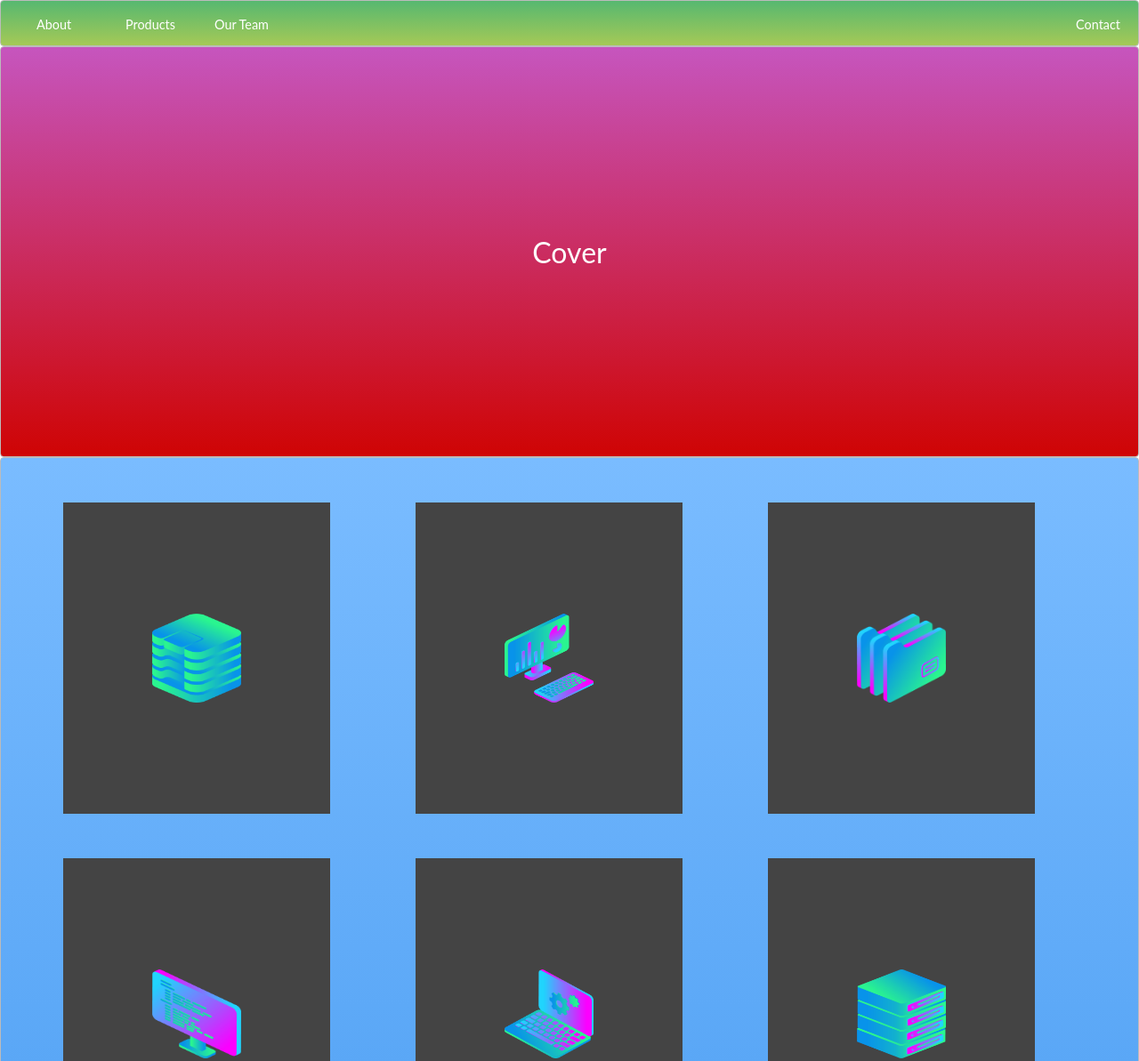
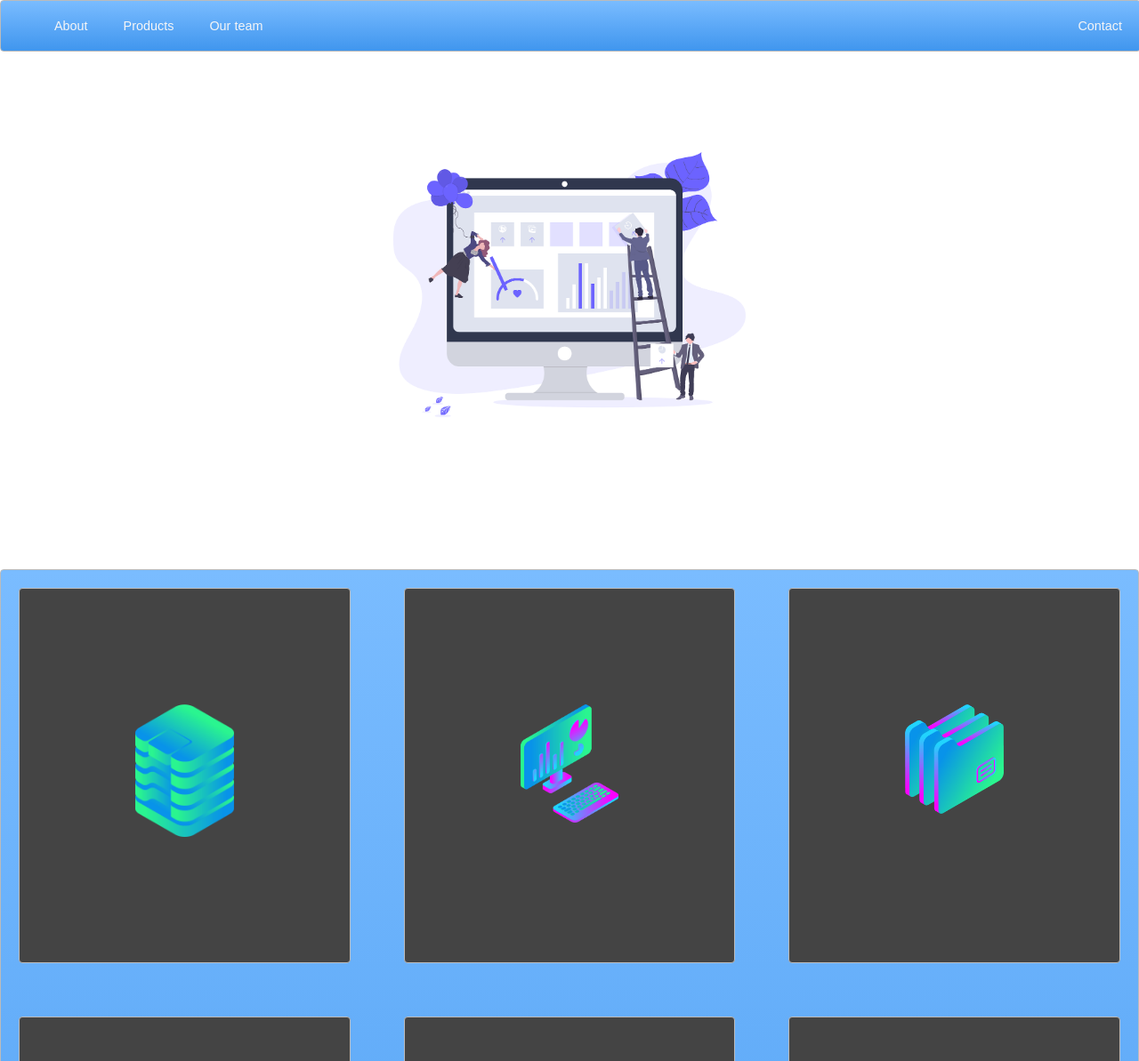
Before and after one commit to damiansandler/csslayout, a plain HTML site: page index.html in a window 1280 px wide. Shown: the top 1193 px of the page at 89% size. Drawn offline with Linux system fonts and the light colour scheme.

Commit message:
Add files via upload

```diff
--- a/index.html
+++ b/index.html
@@ -1,48 +1,34 @@
 <!DOCTYPE html>
 <html>
 <head>
-  <meta charset="utf-8" >
   <title>Layout Master</title>
   <link rel="stylesheet" type="text/css" href="./style.css">
 </head>
 <body>
+  <nav class="zone blue sticky">
+  	<ul class="main-nav">
+	  <li><a href="">About</a></li>
+	  <li><a href="">Products</a></li>
+	  <li><a href="">Our team</a></li>
+	  <li class="push"><a href="">Contact</a></li>
+  	</ul>
+  </nav>
 
-	<!-- navigation bar -->
-	<header>
-		<nav class="zone green navbar">
-			<ul class="navbar-menu-1">
-				<li class="nav-item"><a href=""> About</a></li>
-				<li class="nav-item"><a href=""> Products</a></li>
-				<li class="nav-item"><a href=""> Our Team</a></li>
-			</ul>
-			<ul class="navbar-menu-2">
-				<li class="nav-item"><a href=""> Contact</a></li>
-			</ul>
-		</nav>
-	</header>
+  <div class="container">
+  	<img class="cover" src="img/undraw.png">
+  </div>
 
-	<!-- cover area -->
-	<div class="zone red cover">Cover</div>
+  <div class="zone blue grid-wrapper">
+  	    <div class="box zone"><img src="img/data_storage_2_2.png"></div>
+    	<div class="box zone"><img src="img/desktop_analytics_2.png"></div>
+    	<div class="box zone"><img src="img/files_2.png"></div>
+    	<div class="box zone"><img src="img/monitor_coding_2.png"></div>
+    	<div class="box zone"><img src="img/monitor_settings_2.png"></div>
+    	<div class="box zone"><img src="img/server_2_2.png"></div>
+    	<div class="box zone"><img src="img/server_3.png"></div>
+    	<div class="box zone"><img src="img/server_safe_2.png"></div>
 
-	<!-- projects area -->
-    <div class="projects zone blue" >
-    	<div class="project-box"><div class="img-container"><img src="img/data_storage_2_2.png"></div></div>
-    	<div class="project-box"><div class="img-container"><img src="img/desktop_analytics_2.png"></div></div>
-    	<div class="project-box"><div class="img-container"><img src="img/files_2.png"></div></div>
-    	<div class="project-box"><div class="img-container"><img src="img/monitor_coding_2.png"></div></div>
-    	<div class="project-box"><div class="img-container"><img src="img/monitor_settings_2.png"></div></div>
-    	<div class="project-box"><div class="img-container"><img src="img/server_2_2.png"></div></div>
-    	<div class="project-box"><div class="img-container"><img src="img/server_3.png"></div></div>
-    	<div class="project-box"><div class="img-container"><img src="img/server_safe_2.png"></div></div>
-	<div class="project-box"><div class="img-container"><img src="img/data_storage_2_2.png"></div></div>
-    </div>
-
-    <!-- footer -->
-	<footer>
-		<nav class="zone yellow footer">
-			<p>Made with love</p>
-		</nav>
-	</footer>
-
+  </div>
+  <footer class="zone yellow">Zero to mastery</footer>
 </body>
 </html>
--- a/style.css
+++ b/style.css
@@ -1,20 +1,14 @@
-html, body {
-	margin: 0px 0px;
-	width: 100%;
-	height: 100%;
-	font-family: 'Lato', 'Arial', sans-serif;
-}
-
-p {
-	font-family: 'Lato', 'Arial', sans-serif;
-	font-size: 15px;
+body{
+	margin: auto 0;
+	font-family: Arial;
+	font-size: 12px;
 }
 
 .zone {
-    padding:30px 50px;
-    margin:40px 60px;
+    /*padding:30px 50px;*/
+    /*margin:40px 60px;*/
+    /*display:inline-block;*/
     cursor:pointer;
-    display:inline-block;
     color:#FFF;
     font-size:2em;
     border-radius:4px;
@@ -29,106 +23,89 @@ p {
     box-shadow:rgba(0,0,0,0.8) 0px 5px 15px, inset rgba(0,0,0,0.15) 0px -10px 20px;
 }
 
-.navbar, .navbar-menu-1, .navbar-menu-2, li, a{
-	height: 50px;
-	line-height: 40px;
+/***********************************************************************
+ *  Nav Bar
+ **********************************************************************/
+
+.main-nav{
+	display: flex;
+	list-style: none;
+	font-size: 0.6em;
+	margin: 0;
 }
 
-.navbar{
-	margin: 0 auto;
-	padding: 0px 0px;
-	display: grid;
-	grid-template-columns: 1fr 1fr;
-	align-content: center;
+.sticky{
+	position: fixed;
+	top: 0;
+	width: 100%;
 }
 
-.navbar-menu-1 {
-    list-style: none;
-    display: grid;
-    grid-template-columns: repeat(3,minmax(100px,100px));
-    justify-content: start;
-    align-content: center;
+@media only screen and (max-width: 600px) {
+	.main-nav{
+		font-size: 0.5em;
+		padding: 0;
+	}
+
 }
 
-.navbar-menu-2 {
-    list-style: none;
-    display: grid;
-    grid-template-columns: 1r;
-    align-content: center;
-    justify-content: end;
+.main-nav li{
+	padding: 20px;
 }
 
-.nav-item a {
-  color: #FFF;
-  font-size: 0.9rem;
-  font-weight: 400;
-  text-decoration: none;
-  transition: color 0.3s ease-out;
+.main-nav a{
+	color: #f5f5f6;
+	text-decoration: none;
 }
 
-.nav-item a:hover {
-  color: #3498db;
+ul {
+	list-style-type: none;
 }
 
-nav li {
-	margin-right:20px;
+.push{
+	margin-left: auto;
+	/*https://cssreference.io/property/margin-left/*/
 }
 
-.cover{
+/***********************************************************************
+ *  Cover
+ **********************************************************************/
+.container{
 	display: flex;
-	flex-wrap: wrap;
 	justify-content: center;
-	align-content: center;
-	margin: 0 auto;
-	height: 400px;
+	align-items: center;
+	height: 80vh;
+}
+
+.cover {
+	width: 30rem;
+}
+
+/***********************************************************************
+ *  Grid Panel
+ **********************************************************************/
+.grid-wrapper{
+	display: grid;
+	grid-gap: 20px;
+	grid-template-columns: repeat(auto-fill, minmax(350px, 1fr));
+}
+
+.box {
+	background-color: #444;
+	padding: 130px;
+	margin: 20px;
+}
+
+.box > img{
+ width: 100%;
 }
 
 
-.projects {
-  margin: 0 auto;
-  display: grid;
-  grid-template-columns: repeat(auto-fill,minmax(300px,1fr));
-  grid-template-rows: : 1fr;
-  grid-gap: 10px;
-  background-color: #fff;
-  color: #444;
+/***********************************************************************
+ *  Footer
+ **********************************************************************/
+footer{
+	text-align: center;
 }
-
-.project-box{
-	background-color: #444;
-  display: flex;
-	color: #fff;
-	font-size: 100%;
-	height: 350px;
-  width: 300px;
-	margin: 20px 20px 20px 20px;
-  justify-content: center;
-  align-items: center;
-}
-
-.project-box:hover{
-  box-shadow:rgba(0,0,0,0.8) 0px 5px 15px, inset rgba(0,0,0,0.15) 0px -10px 20px;
-}
-
-.img-container{
-  height: 100px;
-  width: 100px;
-}
-
-
-img{
-  width: 100%;
-  height: 100%;
-}
-
-.footer{
-  margin: 0 auto;
-  padding: 1px 1px;
-  display: flex;
-  justify-content: center;
-  align-content: center;
-}
-
 
 /*https://paulund.co.uk/how-to-create-shiny-css-buttons*/
 /***********************************************************************
```
